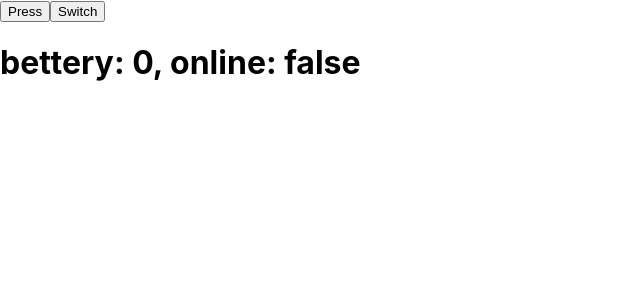
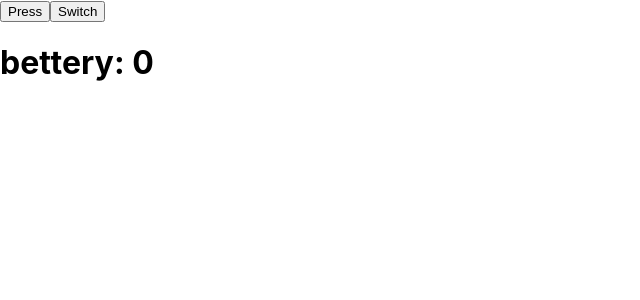
Before and after one commit to WeiJinjzH/train-ticket, a React (Create React App) app: page / in a window 1280 px wide. Shown: the top 300 px of the page, without its empty margins (0-640 px from the left). Built offline with nearby package versions, Linux system fonts and the light colour scheme.

Commit message:
contextType的用法

```diff
--- a/src/App.jsx
+++ b/src/App.jsx
@@ -5,18 +5,13 @@ const BetteryContext = createContext()
 const OnlineContext = createContext()
 
 class Leaf extends Component {
+  static contextType = BetteryContext
+
   render() {
-    return (<BetteryContext.Consumer>
-      {
-        bettery => (
-          <OnlineContext.Consumer>
-            {
-              online => <h1>bettery: {bettery}, online: {String(online)}</h1>
-            }
-          </OnlineContext.Consumer>
+    const bettery = this.context
+    return (
+          <h1>bettery: {bettery}</h1>
         )
-      }
-    </BetteryContext.Consumer>)
   }
 }
 
```
